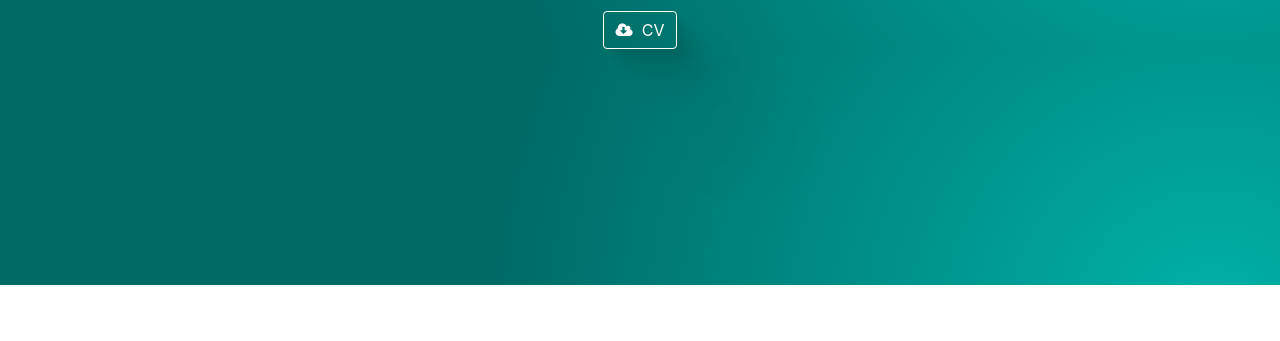
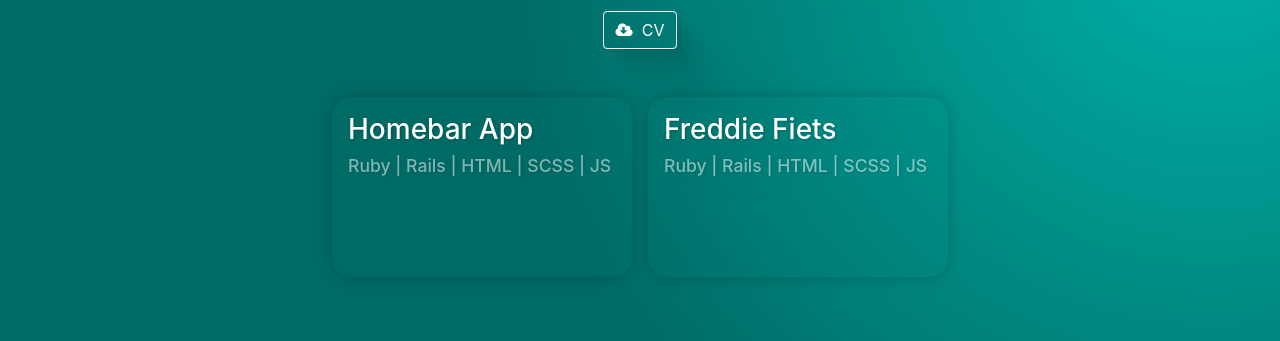
Before and after one commit to lcalazansl/site, a plain HTML site: page index.html in a window 1280 px wide. Shown: the part 515-856 px from the top of the page. Before the commit the page ends 800 px from the top, so only its background shows below. Drawn offline with nearby package versions, Linux system fonts and the light colour scheme.

Commit message:
initial cards commit

```diff
--- a/index.html
+++ b/index.html
@@ -31,8 +31,23 @@
       <i class="fa fa-cloud-download" aria-hidden="true"></i>
       <span>&nbsp;CV</span>
     </a>
+    <div class="cards">
+      <div class="card-projects">
+        <h3>Homebar App</h3>
+        <h4>Ruby | Rails | HTML | SCSS | JS</h4>
+        <p>
 
+        </p>
+      </div>
 
+      <div class="card-projects">
+        <h3>Freddie Fiets</h3>
+        <h4>Ruby | Rails | HTML | SCSS | JS</h4>
+        <p>
+
+        </p>
+      </div>
+    </div>
   </div>
 </body>
 </html>
--- a/style.css
+++ b/style.css
@@ -24,6 +24,7 @@ body{
   flex-direction: column;
   align-items: center;
   margin-top: 2rem;
+  margin-bottom: 2rem;
 }
 
 .avatar-bordered {
@@ -73,3 +74,39 @@ body{
 .nowrap {
   flex-wrap: nowrap;
 }
+
+.card-projects {
+  height: 180px;
+  display: flex;
+  flex-direction: column;
+  /* justify-content:flex-start; */
+  /* align-items: center; */
+  color: white;
+  /* font-size: 24px; */
+  font-weight: bold;
+  text-shadow: 1px 1px 3px rgba(0,0,0,0.2);
+  border-radius: 20px;
+  box-shadow: 0 0 15px rgba(0,0,0,0.2);
+  width: 300px;
+  padding: 1rem;
+}
+
+/* .cards {
+  display: grid;
+  grid-template-columns: 1fr 1fr;
+  grid-gap: 16px;
+} */
+.cards {
+  display: flex;
+  flex-wrap: wrap;
+  justify-content: center;
+  /* grid-template-columns: 1fr 1fr; */
+  grid-gap: 16px;
+  width: 100%;
+  margin: 2rem 0;
+}
+.cards h4{
+  opacity: .5;
+  white-space: nowrap;
+  font-size: 1.1rem;
+}
```
